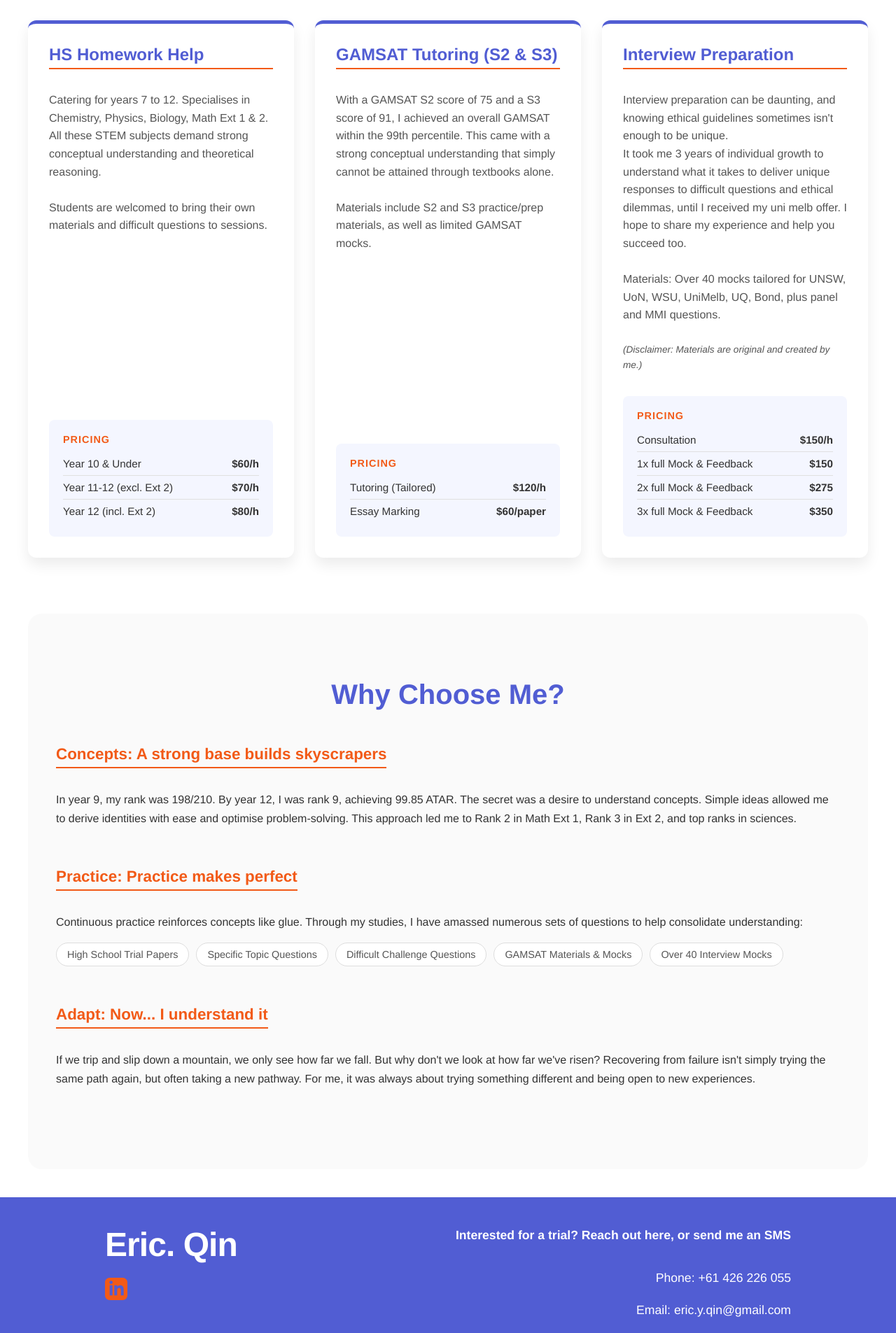
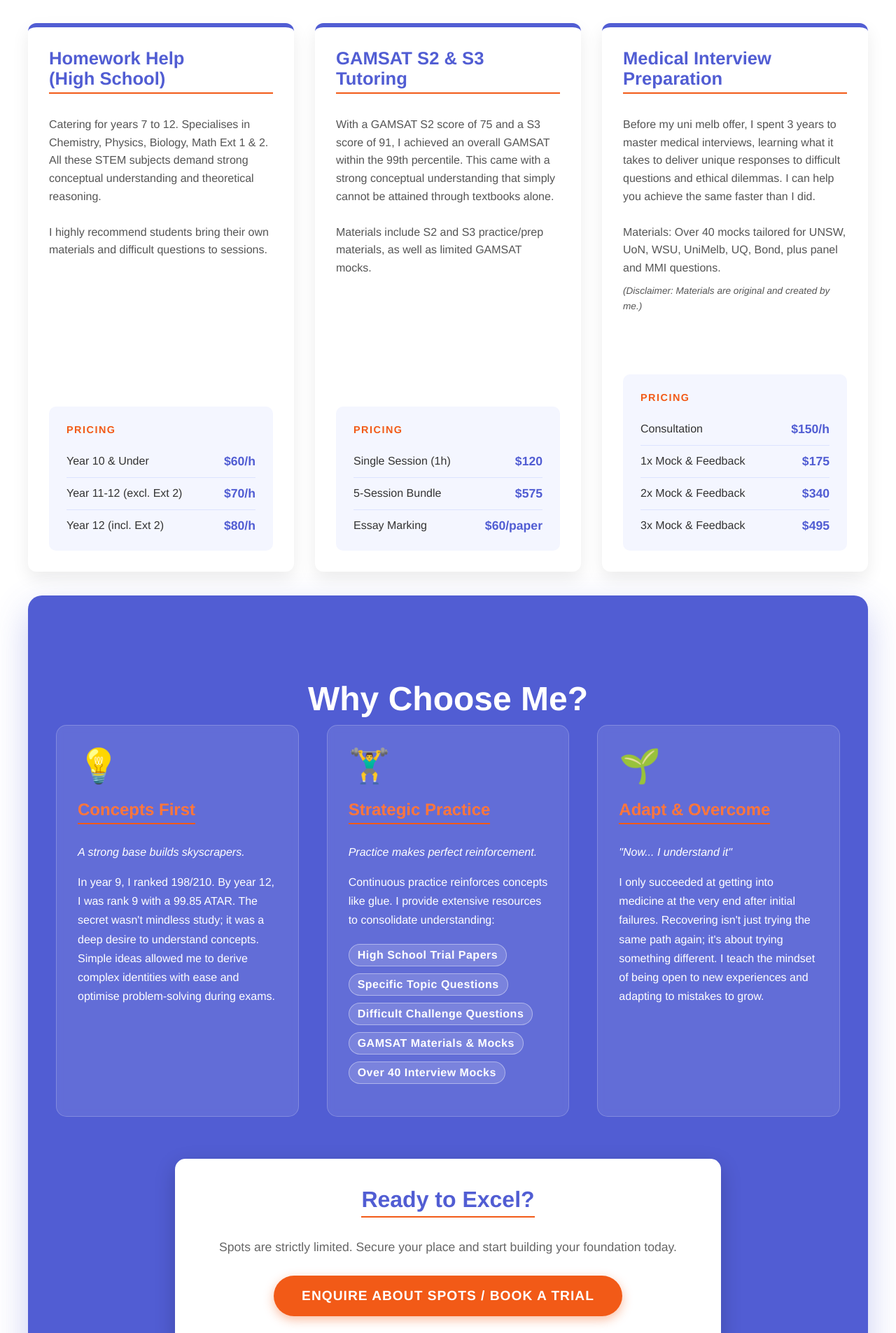
Before and after one commit to DaisyYye/eric, a React (Vite) app in the folder my-app/: page /services in a window 1280 px wide. Shown: the part 360-2265 px from the top of the page at 70% size. Built offline with nearby package versions, Linux system fonts and the light colour scheme.

Commit message:
improved style

```diff
--- a/my-app/src/Services.jsx
+++ b/my-app/src/Services.jsx
@@ -1,4 +1,5 @@
-
+import React from 'react';
+import { Link } from 'react-router-dom'; // Import Link for the CTA button
 import './css/Services.css';
 
 function Services() {
@@ -10,20 +11,23 @@ function Services() {
       <p className="page-intro">
         I provide the following services for private tutoring. I only have limited spots for each,
         and so it is important to reach out early. My focus for tutoring is centred around
-        strong conceptual understanding, followed by practice to reinforce this foundation.
+strong conceptual understanding, followed by tailored practice to reinforce this foundation.
       </p>
 
       {/* Grid Layout for Services Cards */}
       <div className="services-grid">
+
         {/* --- Card 3: HS Help --- */}
         <div className="service-card">
-          <h3>HS Homework Help</h3>
+          <div className="card-description-wrapper">
+            <h3> Homework Help <br />(High School)</h3>
             <p>
               Catering for years 7 to 12. Specialises in Chemistry, Physics, Biology, Math Ext 1 & 2.
               All these STEM subjects demand strong conceptual understanding and theoretical reasoning.
               <br /><br />
-            Students are welcomed to bring their own materials and difficult questions to sessions.
+              I highly recommend students bring their own materials and difficult questions to sessions.
             </p>
+          </div>
           <div className="pricing-box">
             <h4>Pricing</h4>
             <ul className="pricing-list">
@@ -33,20 +37,23 @@ function Services() {
             </ul>
           </div>
         </div>
-
         {/* --- Card 1: GAMSAT --- */}
         <div className="service-card">
-          <h3>GAMSAT Tutoring (S2 & S3)</h3>
+          {/* Wrapper for top content to ensure pricing box gets pushed down evenly */}
+          <div className="card-description-wrapper">
+            <h3>GAMSAT S2 & S3 Tutoring</h3>
             <p>
               With a GAMSAT S2 score of 75 and a S3 score of 91, I achieved an overall GAMSAT
               within the 99th percentile. This came with a strong conceptual understanding
               that simply cannot be attained through textbooks alone. <br /><br />
               Materials include S2 and S3 practice/prep materials, as well as limited GAMSAT mocks.
             </p>
+          </div>
           <div className="pricing-box">
             <h4>Pricing</h4>
             <ul className="pricing-list">
-              <li><span>Tutoring (Tailored)</span> <strong>$120/h</strong></li>
+              <li><span>Single Session (1h)</span> <strong>$120</strong></li>
+              <li><span>5-Session Bundle</span> <strong>$575</strong></li>
               <li><span>Essay Marking</span> <strong>$60/paper</strong></li>
             </ul>
           </div>
@@ -54,25 +61,25 @@ function Services() {
 
         {/* --- Card 2: Interview --- */}
         <div className="service-card">
-          <h3>Interview Preparation</h3>
+           <div className="card-description-wrapper">
+            <h3>Medical Interview Preparation</h3>
           <p>
-Interview preparation can be daunting, and knowing ethical guidelines sometimes isn't enough to be unique.  <br />
-
-            It took me 3 years of individual growth to understand
-            what it takes to deliver unique responses to difficult questions and ethical dilemmas, until I received my uni melb offer. I hope to share my experience and help you succeed too.
+            Before my uni melb offer, I spent 3 years to master medical interviews, learning
+            what it takes to deliver unique responses to difficult questions and ethical dilemmas. I can help you achieve the same faster than I did.
             <br /><br />
             Materials: Over 40 mocks tailored for UNSW, UoN, WSU, UniMelb, UQ, Bond, plus panel and MMI questions.
           </p>
           <p className="disclaimer">
             (Disclaimer: Materials are original and created by me.)
           </p>
+          </div>
           <div className="pricing-box">
             <h4>Pricing</h4>
             <ul className="pricing-list">
               <li><span>Consultation</span> <strong>$150/h</strong></li>
-              <li><span>1x full Mock & Feedback</span> <strong>$150</strong></li>
-              <li><span>2x full Mock & Feedback</span> <strong>$275</strong></li>
-              <li><span>3x full Mock & Feedback</span> <strong>$350</strong></li>
+              <li><span>1x Mock & Feedback</span> <strong>$175</strong></li>
+              <li><span>2x Mock & Feedback</span> <strong>$340</strong></li>
+              <li><span>3x Mock & Feedback</span> <strong>$495</strong></li>
             </ul>
           </div>
         </div>
@@ -80,28 +87,31 @@ Interview preparation can be daunting, and knowing ethical guidelines sometimes
 
       </div>
 
-      {/* --- Why Choose Me Section --- */}
+      {/* --- Why Choose Me Section (Redesigned) --- */}
       <div className="why-choose-section">
         <h2 className="section-heading">Why Choose Me?</h2>
 
-        <div className="reason-block">
-          <div className="reason-content">
-            <h3>Concepts: A strong base builds skyscrapers</h3>
+        <div className="reasons-grid">
+
+          {/* Reason 1 */}
+          <div className="reason-card">
+            <div className="reason-icon">💡</div>
+            <h3>Concepts First</h3>
+            <p className="reason-tagline">A strong base builds skyscrapers.</p>
             <p>
-              In year 9, my rank was 198/210. By year 12, I was rank 9, achieving 99.85 ATAR.
-              The secret was a desire to understand concepts. Simple ideas allowed me to derive
-              identities with ease and optimise problem-solving. This approach led me to Rank 2
-              in Math Ext 1, Rank 3 in Ext 2, and top ranks in sciences.
+              In year 9, I ranked 198/210. By year 12, I was rank 9 with a 99.85 ATAR.
+              The secret wasn't mindless study; it was a deep desire to understand concepts.
+              Simple ideas allowed me to derive complex identities with ease and optimise problem-solving during exams.
             </p>
           </div>
-        </div>
 
-        <div className="reason-block">
-          <div className="reason-content">
-            <h3>Practice: Practice makes perfect</h3>
+          {/* Reason 2 */}
+          <div className="reason-card">
+            <div className="reason-icon">🏋️‍♂️</div>
+            <h3>Strategic Practice</h3>
+            <p className="reason-tagline">Practice makes perfect reinforcement.</p>
             <p>
-              Continuous practice reinforces concepts like glue. Through my studies, I have amassed
-              numerous sets of questions to help consolidate understanding:
+              Continuous practice reinforces concepts like glue. I provide extensive resources to consolidate understanding:
             </p>
             <ul className="material-list">
               <li>High School Trial Papers</li>
@@ -111,18 +121,28 @@ Interview preparation can be daunting, and knowing ethical guidelines sometimes
               <li>Over 40 Interview Mocks</li>
             </ul>
           </div>
+
+          {/* Reason 3 */}
+          <div className="reason-card">
+            <div className="reason-icon">🌱</div>
+            <h3>Adapt & Overcome</h3>
+            <p className="reason-tagline">"Now... I understand it"</p>
+            <p>
+              I only succeeded at getting into medicine at the very end after initial failures.
+              Recovering isn't just trying the same path again; it's about trying something different.
+              I teach the mindset of being open to new experiences and adapting to mistakes to grow.
+            </p>
+          </div>
         </div>
 
-        <div className="reason-block">
-          <div className="reason-content">
-            <h3>Adapt: Now... I understand it</h3>
-            <p>
-              If we trip and slip down a mountain, we only see how far we fall. But why don't we
-              look at how far we've risen? Recovering from failure isn't simply trying the same
-              path again, but often taking a new pathway. For me, it was always about trying
-              something different and being open to new experiences.
-            </p>
-          </div>
+        {/* New Call to Action Area */}
+        <div className="cta-container">
+          <h3>Ready to Excel?</h3>
+          <p>Spots are strictly limited. Secure your place and start building your foundation today.</p>
+          {/* Adjust the 'to' link to wherever your contact method lives (e.g., email link or contact page) */}
+          <Link to="/contact" className="cta-button main-cta">
+            Enquire About Spots / Book a Trial
+          </Link>
         </div>
 
       </div>
--- a/my-app/src/css/Dashboard.css
+++ b/my-app/src/css/Dashboard.css
@@ -51,6 +51,7 @@ h3 { font-size: 1.8rem; border-bottom: 2px solid #f25a17; display: inline-block;
   padding: 40px;
   border-radius: 8px;
   box-shadow: 0 4px 15px rgba(0,0,0,0.3);
+  font-size: 1.6rem;
 }
 
 .hero-title {
--- a/my-app/src/css/Services.css
+++ b/my-app/src/css/Services.css
@@ -2,7 +2,7 @@
 .services-page {
   max-width: 1200px;
   margin: 0 auto;
-  padding: 40px 20px;
+  padding: 40px 20px 80px; /* Added bottom padding for spacing */
   font-family: 'Helvetica', 'Arial', sans-serif;
   color: #333;
 }
@@ -13,76 +13,94 @@
   font-size: 3rem;
   text-align: center;
   margin-bottom: 20px;
+  font-weight: 800;
 }
 
 .page-intro {
   text-align: center;
   max-width: 800px;
   margin: 0 auto 60px auto;
-  font-size: 1.1rem;
+  font-size: 1.15rem;
   line-height: 1.6;
   color: #555;
+}
+
+.page-intro strong {
+  color: rgb(81, 93, 211);
 }
 
 /* --- Services Grid Layout --- */
 .services-grid {
   display: grid;
-  grid-template-columns: repeat(auto-fit, minmax(300px, 1fr));
+  grid-template-columns: repeat(auto-fit, minmax(320px, 1fr)); /* Slightly wider min-width */
   gap: 30px;
-  margin-bottom: 80px;
+  margin-bottom: 100px; /* More space before the next section */
+  align-items: stretch; /* Ensures all cards in a row are same height */
 }
 
 /* Individual Service Card */
 .service-card {
   background: white;
   border-radius: 12px;
-  box-shadow: 0 10px 20px rgba(0,0,0,0.08); /* Soft shadow */
+  box-shadow: 0 10px 25px rgba(0,0,0,0.08);
   padding: 30px;
   display: flex;
   flex-direction: column;
   transition: transform 0.3s ease, box-shadow 0.3s ease;
-  border-top: 5px solid rgb(81, 93, 211); /* Blue top border */
+  border-top: 6px solid rgb(81, 93, 211);
+  height: 100%; /* Ensures card takes full height of grid row */
 }
 
 .service-card:hover {
-  transform: translateY(-5px); /* Lifts up on hover */
-  box-shadow: 0 15px 30px rgba(0,0,0,0.15);
+  transform: translateY(-8px);
+  box-shadow: 0 20px 40px rgba(0,0,0,0.12);
+}
+
+/* Wrapper for content above pricing */
+.card-description-wrapper {
+  flex-grow: 1; /* THIS is the key to pushing pricing boxes down evenly */
+  display: flex;
+  flex-direction: column;
 }
 
 .service-card h3 {
   color: rgb(81, 93, 211);
-  font-size: 1.5rem;
+  font-size: 1.6rem;
   margin-top: 0;
   margin-bottom: 15px;
+  font-weight: 700;
 }
 
 .service-card p {
   line-height: 1.6;
   color: #555;
-  flex-grow: 1; /* Pushes pricing to the bottom */
+  margin-bottom: 20px;
 }
 
 .disclaimer {
   font-size: 0.85rem;
   color: #999;
   font-style: italic;
-  margin-top: 10px;
+  margin-top: -10px; /* Pull it closer to paragraphs above */
+  margin-bottom: 20px;
 }
 
 /* Pricing Section inside Card */
 .pricing-box {
-  background-color: #f4f6ff; /* Very light blue background */
-  padding: 20px;
-  border-radius: 8px;
-  margin-top: 20px;
+  background-color: #f4f6ff;
+  padding: 25px;
+  border-radius: 10px;
+  /* Ensure it sits at bottom even if text is short */
+  margin-top: auto;
 }
 
 .pricing-box h4 {
-  color: #f25a17; /* Orange accent */
-  margin: 0 0 10px 0;
+  color: #f25a17;
+  margin: 0 0 15px 0;
   text-transform: uppercase;
   font-size: 0.9rem;
-  letter-spacing: 1px;
+  letter-spacing: 1.5px;
+  font-weight: 700;
 }
 
 .pricing-list {
@@ -92,73 +110,173 @@
 }
 
 .pricing-list li {
-  padding: 8px 0;
-  border-bottom: 1px solid #e0e0e0;
-  font-size: 0.95rem;
+  padding: 12px 0; /* A bit more breathing room */
+  border-bottom: 1px solid #dce3ff; /* Subtler blueish gray border */
+  font-size: 1rem;
   display: flex;
   justify-content: space-between;
+  align-items: center;
 }
 
 .pricing-list li:last-child {
   border-bottom: none;
+  padding-bottom: 0;
 }
 
-/* --- Why Choose Me Section --- */
+.pricing-list li strong {
+  color: rgb(81, 93, 211);
+  font-size: 1.1rem;
+}
+
+/* --- REDESIGNED "Why Choose Me" Section --- */
 .why-choose-section {
-  background-color: #fafafa;
-  padding: 60px 40px;
+  /* Changed to dark blue background for high impact */
+  background-color: rgb(81, 93, 211);
+  color: white;
+  padding: 80px 40px 60px;
   border-radius: 20px;
+  box-shadow: 0 20px 50px rgba(81, 93, 211, 0.3);
+  text-align: center;
 }
 
 .section-heading {
-  text-align: center;
-  color: rgb(81, 93, 211);
-  font-size: 2.5rem;
-  margin-bottom: 50px;
+  color: white;
+  font-size: 3rem;
+  margin-bottom: 10px;
+  font-weight: 800;
 }
 
-.reason-block {
-  margin-bottom: 40px;
-  display: flex;
-  gap: 20px;
-  align-items: flex-start;
+/* Grid for the 3 reasons */
+.reasons-grid {
+  display: grid;
+  grid-template-columns: repeat(3, 1fr);
+  gap: 40px;
+  text-align: left;
+  margin-bottom: 60px;
 }
 
-.reason-content h3 {
-  color: #f25a17; /* Orange Highlight */
-  margin-top: 0;
-  font-size: 1.4rem;
+.reason-card {
+  background-color: rgba(255, 255, 255, 0.1); /* Semi-transparent white */
+  padding: 30px;
+  border-radius: 15px;
+  backdrop-filter: blur(5px); /* Subtle frosted glass effect */
+  border: 1px solid rgba(255, 255, 255, 0.2);
+  transition: transform 0.3s ease;
 }
 
-.reason-content p {
-  line-height: 1.7;
+.reason-card:hover {
+  background-color: rgba(255, 255, 255, 0.15);
 }
 
+.reason-icon {
+  font-size: 3rem;
+  margin-bottom: 20px;
+  /* Optional: replace emojis with SVGs later */
+}
+
+.reason-card h3 {
+  color: rgb(255, 118, 60); /* Orange highlight for titles */
+  margin: 0 0 10px 0;
+  font-size: 1.5rem;
+}
+
+.reason-tagline {
+  font-weight: 700;
+  color: white;
+  margin-bottom: 15px;
+  font-style: italic;
+}
+
+.reason-card p {
+  line-height: 1.7;
+  color: #ffffff; /* Changed from #e0e0e0 to White */
+  font-size: 1rem; /* Increased slightly from 0.95rem */
+  font-weight: 400; /* Ensures it isn't too thin */
+}
+
+/* Material list styling within the dark section */
 .material-list {
   display: flex;
   flex-wrap: wrap;
   gap: 10px;
   padding: 0;
   list-style: none;
-  margin-top: 15px;
+  margin-top: 20px;
 }
 
 .material-list li {
-  background-color: white;
-  border: 1px solid #ddd;
-  padding: 8px 15px;
+  background-color: rgba(255, 255, 255, 0.15); /* Changed to white tint for better contrast */
+  border: 1px solid rgba(255, 255, 255, 0.4);
+  padding: 6px 12px;
   border-radius: 20px;
-  font-size: 0.9rem;
-  color: #555;
+  font-size: 1.0rem; /* Increased size slightly */
+  color: #ffffff;
+  font-weight: 600;
+  letter-spacing: 0.5px;
 }
 
+/* --- CTA Container --- */
+.cta-container {
+  background-color: white;
+  color: #333;
+  padding: 40px;
+  border-radius: 15px;
+  max-width: 700px;
+  margin: 0 auto; /* Center horizontally */
+  box-shadow: 0 10px 30px rgba(0,0,0,0.2);
+}
+
+.cta-container h3 {
+  color: rgb(81, 93, 211);
+  font-size: 2rem;
+  margin-top: 0;
+}
+
+.cta-container p {
+  font-size: 1.1rem;
+  margin-bottom: 30px;
+  color: #666;
+}
+
+/* The main CTA Button */
+.cta-button.main-cta {
+  display: inline-block;
+  background-color: #f25a17; /* Orange */
+  color: white;
+  text-decoration: none;
+  padding: 18px 40px;
+  border-radius: 50px; /* Pill shape */
+  font-weight: 800;
+  font-size: 1.2rem;
+  text-transform: uppercase;
+  letter-spacing: 1px;
+  transition: background-color 0.3s ease, transform 0.2s ease, box-shadow 0.3s ease;
+  box-shadow: 0 5px 15px rgba(242, 90, 23, 0.4);
+}
+
+.cta-button.main-cta:hover {
+  background-color: #d94e10; /* Darker orange on hover */
+  transform: scale(1.05); /* Slight grow */
+  box-shadow: 0 10px 25px rgba(242, 90, 23, 0.6);
+}
+
+
 /* Responsive adjustments */
-@media (max-width: 768px) {
-  .services-grid {
-    grid-template-columns: 1fr; /* Stack cards on mobile */
+@media (max-width: 900px) {
+  .reasons-grid {
+    grid-template-columns: 1fr; /* Stack reasons on smaller screens */
+    text-align: center;
   }
 
-  .reason-block {
-    flex-direction: column;
+  .material-list {
+    justify-content: center;
+  }
+
+  .why-choose-section {
+    padding: 60px 20px;
+  }
+
+  .section-heading {
+    font-size: 2.2rem;
   }
 }
```
Also changed, not shown: my-app/src/Dashboard.jsx (+12 -5 lines). Lines whose indentation alone changed are shown as unchanged.
